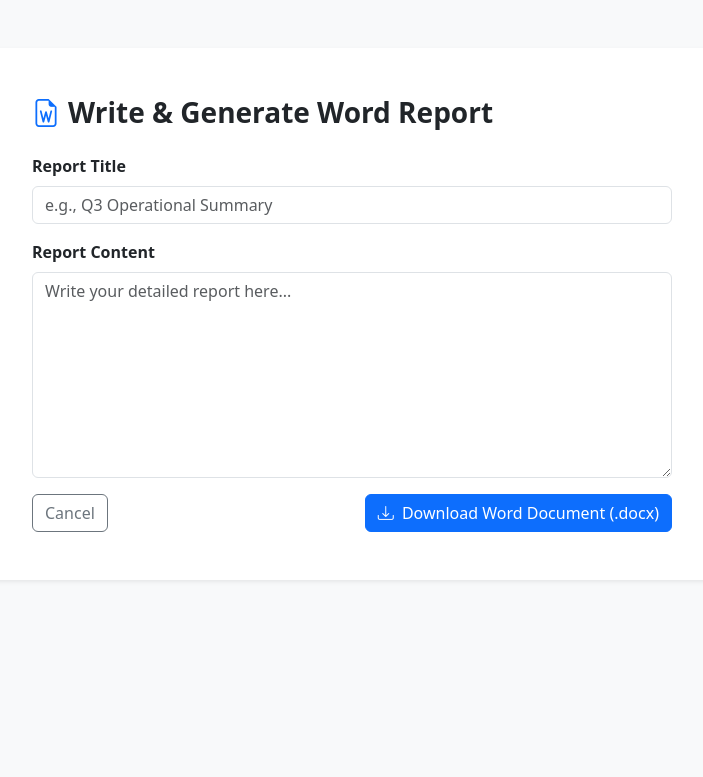
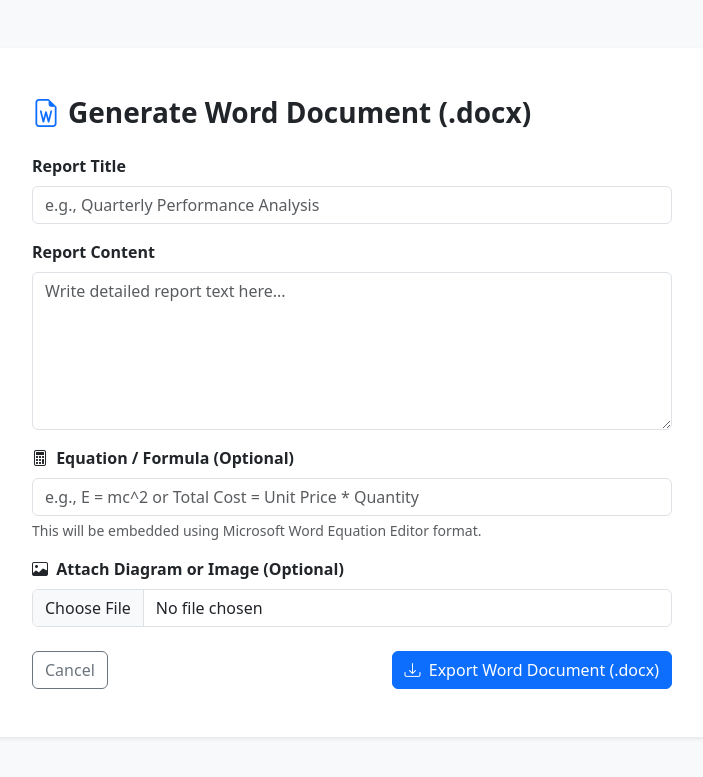
Before and after one commit to AHBILBIS/mis_project, a Django app: page /staff/report/new/ in a window 1280 px wide. Shown: the top 777 px of the page, without its empty margins (288-991 px from the left). Run offline with Django 5.2, Linux system fonts and the light colour scheme; the visitor is signed in with stand-in values (Sample User, id 1).

Commit message:
Add table, native Word equation editor elements, and image support to report generator

```diff
--- a/apps/staff/views.py
+++ b/apps/staff/views.py
@@ -4,6 +4,9 @@ from django.contrib.auth.decorators import login_required
 from django.contrib import messages
 from django.http import HttpResponse
 from docx import Document
+from docx.shared import Inches, Pt, RGBColor
+from docx.oxml import OxmlElement
+from docx.oxml.ns import qn
 import openpyxl
 
 from .models import StaffProfile, InventoryItem, StaffReport
@@ -31,6 +34,8 @@ def create_report(request):
     if request.method == "POST":
         title = request.POST.get("title")
         content = request.POST.get("content")
+        equation_text = request.POST.get("equation", "").strip()
+        uploaded_image = request.FILES.get("report_image")
 
         report = StaffReport.objects.create(
             title=title,
@@ -39,15 +44,51 @@ def create_report(request):
         )
 
         doc = Document()
-        doc.add_heading(title, 0)
-        doc.add_paragraph(f"Author: {request.user.username}")
 
+        # Document Title
+        heading = doc.add_heading(title, 0)
+
+        # Author & Metadata
         formatted_date = report.created_at.strftime("%Y-%m-%d %H:%M")
-        doc.add_paragraph(f"Date: {formatted_date}")
+        meta_table = doc.add_table(rows=2, cols=2)
+        meta_table.style = "Table Grid"
 
-        doc.add_heading("Report Summary", level=1)
+        meta_table.cell(0, 0).text = "Author:"
+        meta_table.cell(0, 1).text = request.user.username
+        meta_table.cell(1, 0).text = "Generated Date:"
+        meta_table.cell(1, 1).text = formatted_date
+
+        doc.add_paragraph() # Spacing
+
+        # Section 1: Main Content
+        doc.add_heading("Report Content", level=1)
         doc.add_paragraph(content)
 
+        # Section 2: Equation Editor Section (OMML Container)
+        if equation_text:
+            doc.add_heading("Mathematical Equations & Formulas", level=1)
+            eq_p = doc.add_paragraph()
+            eq_p.add_run("Equation: ")
+
+            # Create Word Native Equation Element (OMML)
+            m_math = OxmlElement("m:oMathPara")
+            m_math_inner = OxmlElement("m:oMath")
+            m_r = OxmlElement("m:r")
+            m_t = OxmlElement("m:t")
+            m_t.text = equation_text
+
+            m_r.append(m_t)
+            m_math_inner.append(m_r)
+            m_math.append(m_math_inner)
+            eq_p._p.append(m_math)
+
+        # Section 3: Attached Image
+        if uploaded_image:
+            doc.add_heading("Attached Figures & Diagrams", level=1)
+            image_stream = io.BytesIO(uploaded_image.read())
+            doc.add_picture(image_stream, width=Inches(5.0))
+
+        # Output response
         response = HttpResponse(
             content_type="application/vnd.openxmlformats-officedocument.wordprocessingml.document"
         )
--- a/templates/staff/create_report.html
+++ b/templates/staff/create_report.html
@@ -12,20 +12,29 @@
             <div class="col-md-8">
                 <div class="card border-0 shadow-sm rounded-3">
                     <div class="card-body p-4 p-sm-5">
-                        <h3 class="fw-bold mb-4"><i class="bi bi-file-earmark-word text-primary me-2"></i>Write & Generate Word Report</h3>
-                        <form method="POST">
+                        <h3 class="fw-bold mb-4"><i class="bi bi-file-earmark-word text-primary me-2"></i>Generate Word Document (.docx)</h3>
+                        <form method="POST" enctype="multipart/form-data">
                             {% csrf_token %}
                             <div class="mb-3">
                                 <label class="form-label fw-semibold">Report Title</label>
-                                <input type="text" name="title" class="form-control" placeholder="e.g., Q3 Operational Summary" required>
+                                <input type="text" name="title" class="form-control" placeholder="e.g., Quarterly Performance Analysis" required>
                             </div>
                             <div class="mb-3">
                                 <label class="form-label fw-semibold">Report Content</label>
-                                <textarea name="content" class="form-control" rows="8" placeholder="Write your detailed report here..." required></textarea>
+                                <textarea name="content" class="form-control" rows="6" placeholder="Write detailed report text here..." required></textarea>
+                            </div>
+                            <div class="mb-3">
+                                <label class="form-label fw-semibold"><i class="bi bi-calculator me-1"></i> Equation / Formula (Optional)</label>
+                                <input type="text" name="equation" class="form-control" placeholder="e.g., E = mc^2 or Total Cost = Unit Price * Quantity">
+                                <div class="form-text">This will be embedded using Microsoft Word Equation Editor format.</div>
+                            </div>
+                            <div class="mb-4">
+                                <label class="form-label fw-semibold"><i class="bi bi-image me-1"></i> Attach Diagram or Image (Optional)</label>
+                                <input type="file" name="report_image" class="form-control" accept="image/*">
                             </div>
                             <div class="d-flex justify-content-between">
                                 <a href="{% url "dashboard" %}" class="btn btn-outline-secondary">Cancel</a>
-                                <button type="submit" class="btn btn-primary"><i class="bi bi-download me-1"></i> Download Word Document (.docx)</button>
+                                <button type="submit" class="btn btn-primary"><i class="bi bi-download me-1"></i> Export Word Document (.docx)</button>
                             </div>
                         </form>
                     </div>
```
